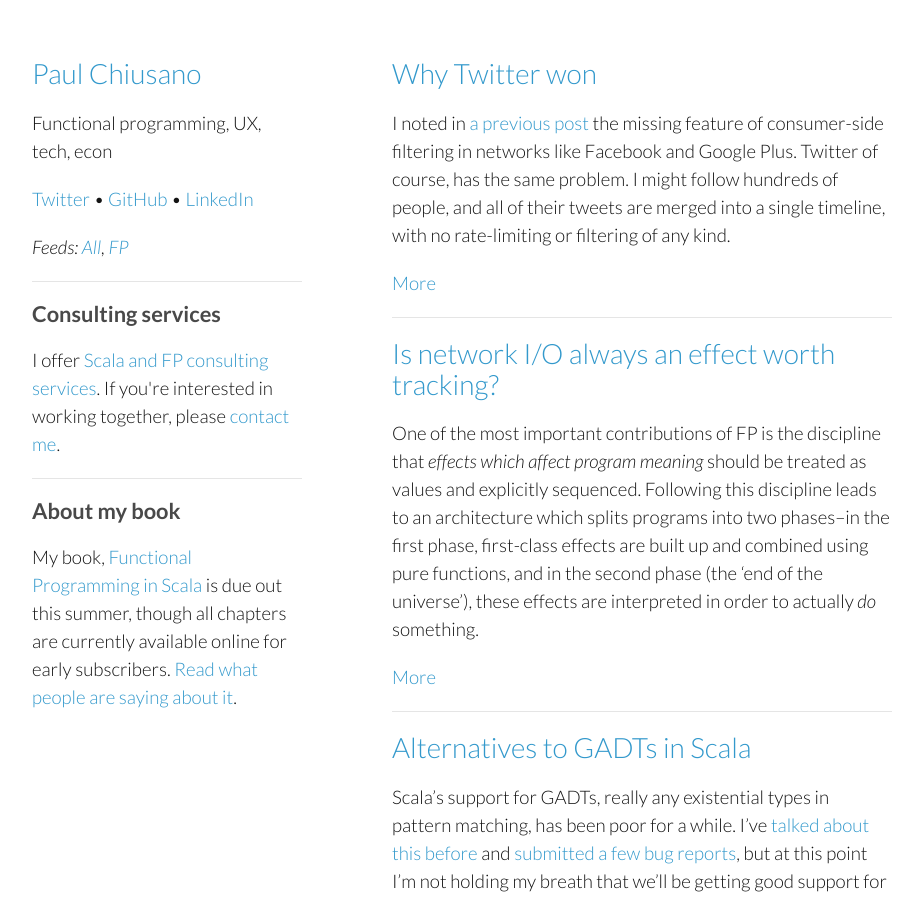
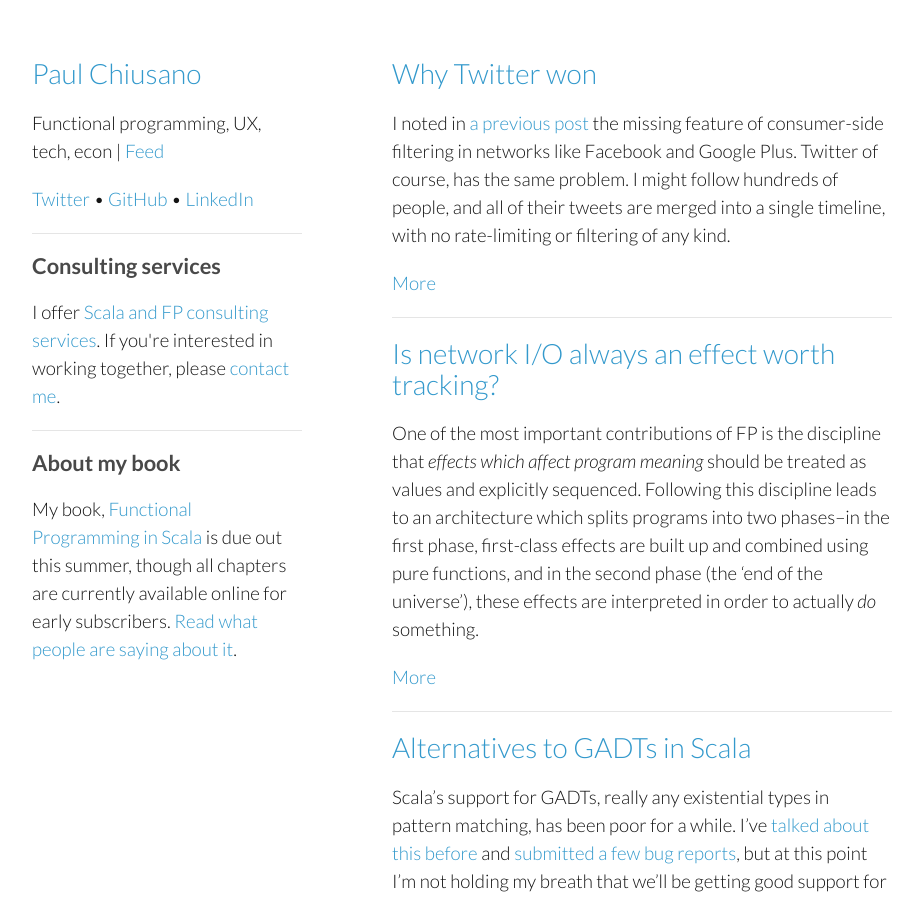
Before and after one commit to pchiusano/pchiusano.github.io, a Jekyll site: the page built from index.html, in a window 1280 px wide and 900 px high. Shown: the whole window, without its empty margins (178-1101 px from the left). Built offline with Jekyll 4.4.1, drawn with Linux system fonts in a browser that asks for light colours; the list of posts is cut into pages by our own code.

Commit message:
Update header.html

```diff
--- a/_includes/header.html
+++ b/_includes/header.html
@@ -2,14 +2,11 @@
       <header>
         <link rel="alternate" type="application/rss+xml" title="{{ site.name }}" href="{{ site.url }}/feed.xml">
         <h1 class="view"><a href="/">Paul Chiusano</a></h1>
-        <p>Functional programming, UX, tech, econ</p>
+        <p>Functional programming, UX, tech, econ | <strong><a href="/feed.xml">Feed</a></strong></p>
         <p>
           <a href="https://twitter.com/pchiusano">Twitter</a> •
           <a href="https://github.com/pchiusano">GitHub</a> •
           <a href="https://www.linkedin.com/in/pchiusano">LinkedIn</a>
-        </p>
-        <p>
-          <i>Feeds: <a href="/feed.xml">All</a>, <a href="/feed.fp.xml">FP</a></i>
         </p>
         <hr/>
         <h3>Consulting services</h2>
```
